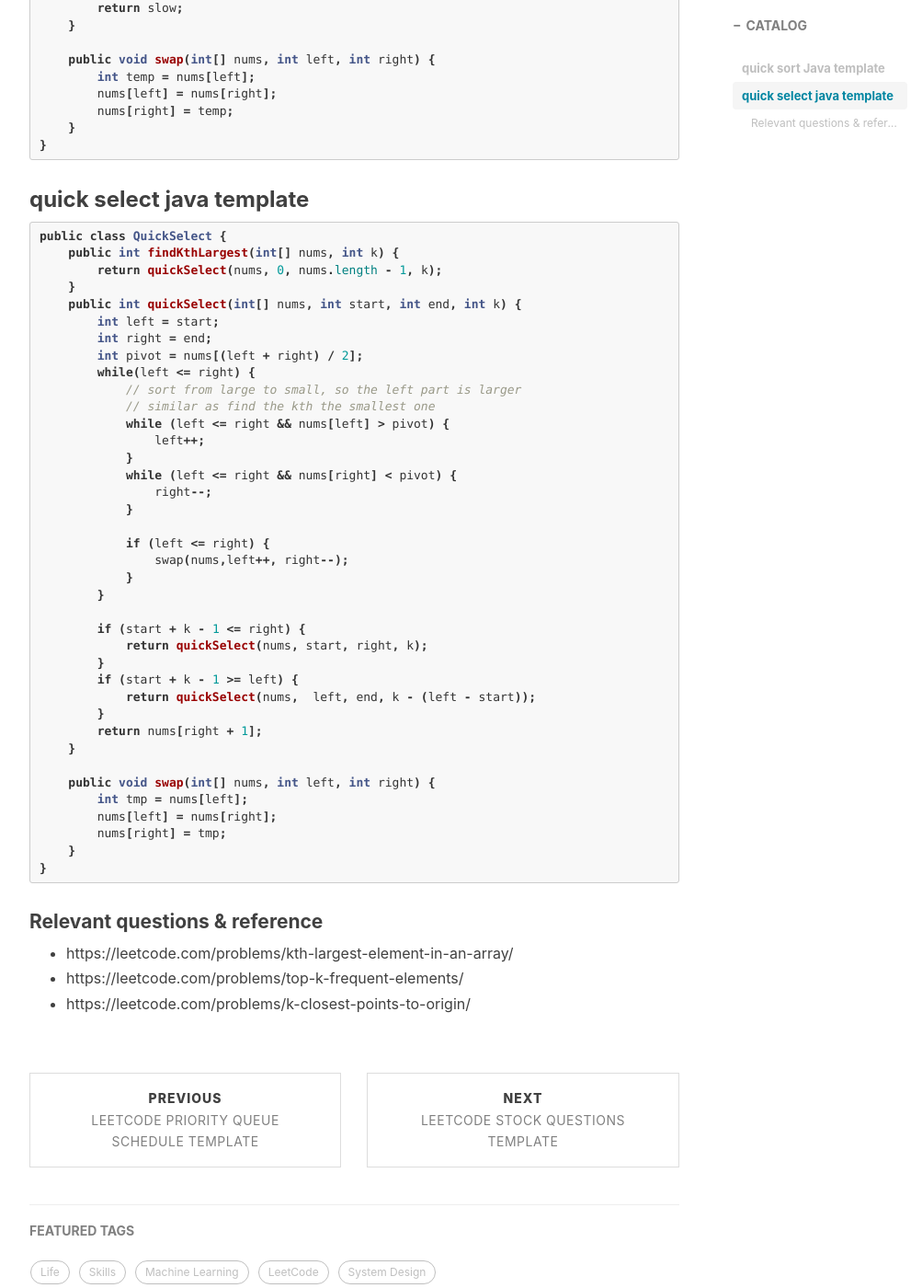
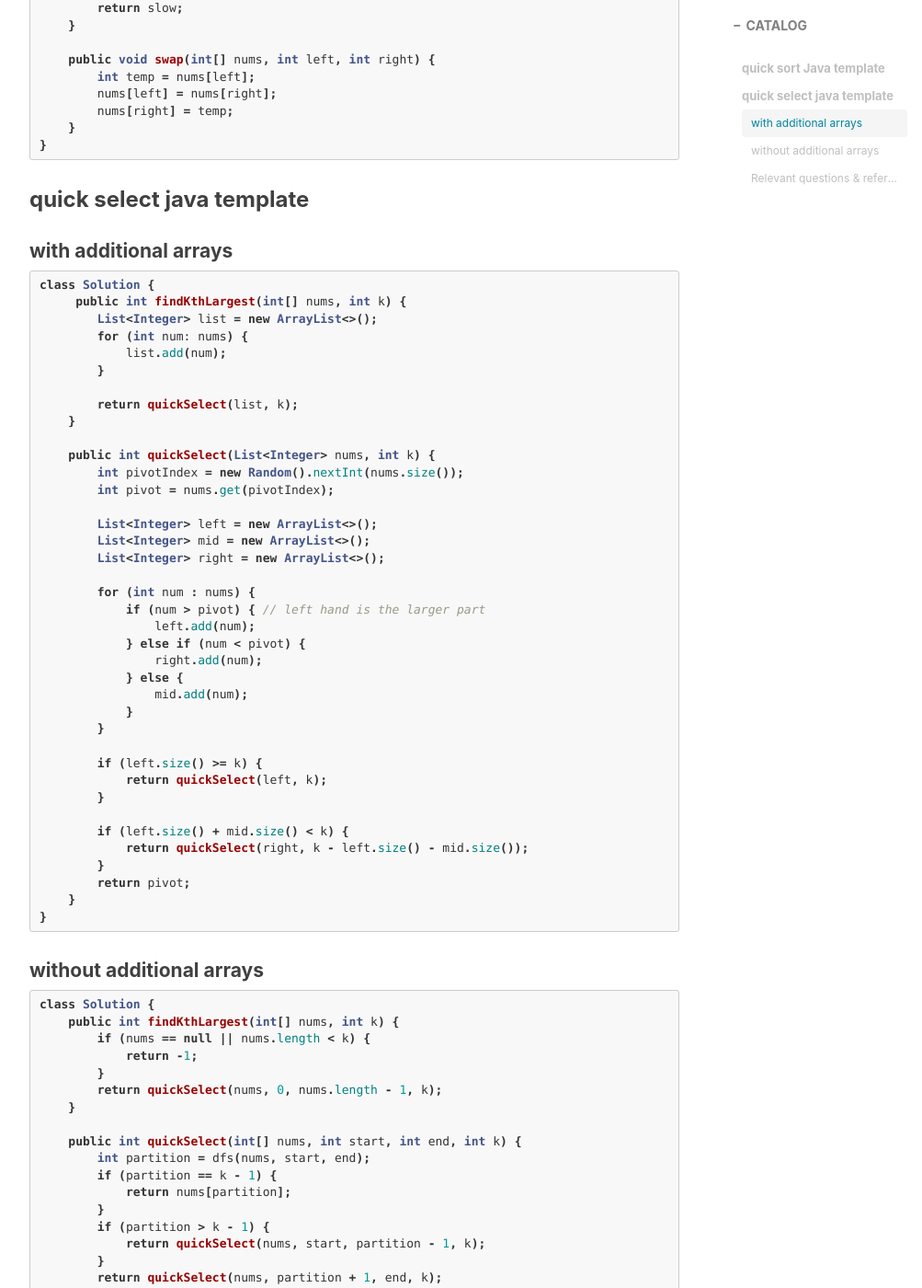
Before and after one commit to ly16/ly16.github.io, a Jekyll site: the page built from _posts/2021-08-29-leetcode-quickselect-template.md, in a window 1280 px wide and 1400 px high, scrolled down 1233 px. Shown: the whole window at 92% size, without its empty margins (233-1236 px from the left). Built offline with Jekyll 4.4.1, drawn with Linux system fonts in a browser that asks for light colours; nearby versions of some CDN libraries; comment, search, counter and statistics services are not loaded; some of the changed text lies outside the part shown.

Commit message:
Update 2021-08-29-leetcode-quickselect-template.md
update quick selection

````diff
--- a/_posts/2021-08-29-leetcode-quickselect-template.md
+++ b/_posts/2021-08-29-leetcode-quickselect-template.md
@@ -55,47 +55,93 @@
 ```
 
 ### quick select java template
+#### with additional arrays
 
 ```java
-public class QuickSelect {
-    public int findKthLargest(int[] nums, int k) {
-        return quickSelect(nums, 0, nums.length - 1, k);
+class Solution {
+     public int findKthLargest(int[] nums, int k) {
+        List<Integer> list = new ArrayList<>();
+        for (int num: nums) {
+            list.add(num);
+        }
+
+        return quickSelect(list, k);
     }
-    public int quickSelect(int[] nums, int start, int end, int k) {
-        int left = start;
-        int right = end;
-        int pivot = nums[(left + right) / 2];
-        while(left <= right) {
-            // sort from large to small, so the left part is larger
-            // similar as find the kth the smallest one
-            while (left <= right && nums[left] > pivot) {
-                left++;
-            }
-            while (left <= right && nums[right] < pivot) {
-                right--;
-            }
 
-            if (left <= right) {
-                swap(nums,left++, right--);
+    public int quickSelect(List<Integer> nums, int k) {
+        int pivotIndex = new Random().nextInt(nums.size());
+        int pivot = nums.get(pivotIndex);
+
+        List<Integer> left = new ArrayList<>();
+        List<Integer> mid = new ArrayList<>();
+        List<Integer> right = new ArrayList<>();
+
+        for (int num : nums) {
+            if (num > pivot) { // left hand is the larger part
+                left.add(num);
+            } else if (num < pivot) {
+                right.add(num);
+            } else {
+                mid.add(num);
             }
         }
 
-        if (start + k - 1 <= right) {
-            return quickSelect(nums, start, right, k);
+        if (left.size() >= k) {
+            return quickSelect(left, k);
         }
-        if (start + k - 1 >= left) {
-            return quickSelect(nums,  left, end, k - (left - start));
+
+        if (left.size() + mid.size() < k) {
+            return quickSelect(right, k - left.size() - mid.size());
         }
-        return nums[right + 1];
+        return pivot;
+    }
+}
+```
+
+#### without additional arrays
+
+```java
+class Solution {
+    public int findKthLargest(int[] nums, int k) {
+        if (nums == null || nums.length < k) {
+            return -1;
+        }
+        return quickSelect(nums, 0, nums.length - 1, k);
+    }
+
+    public int quickSelect(int[] nums, int start, int end, int k) {
+        int partition = dfs(nums, start, end);
+        if (partition == k - 1) {
+            return nums[partition];
+        }
+        if (partition > k - 1) {
+            return quickSelect(nums, start, partition - 1, k);
+        }
+        return quickSelect(nums, partition + 1, end, k);
+    }
+
+    public int dfs(int[] nums, int start, int end) {
+        int pivotIndex = new Random().nextInt(end - start + 1) + start;
+        int pivot = nums[pivotIndex];
+        swap(nums, pivotIndex, end);
+        int slow = start;
+        for (int i = start; i < end; i++) {
+            if (nums[i] >= pivot) { // left hand is the larger part
+                swap(nums, slow++, i);
+            }
+        }
+        swap(nums, slow, end);
+        return slow;
     }
 
     public void swap(int[] nums, int left, int right) {
-        int tmp = nums[left];
+        int temp = nums[left];
         nums[left] = nums[right];
-        nums[right] = tmp;
+        nums[right] = temp;
     }
 }
 ```
+
 
 
 #### Relevant questions & reference
````
